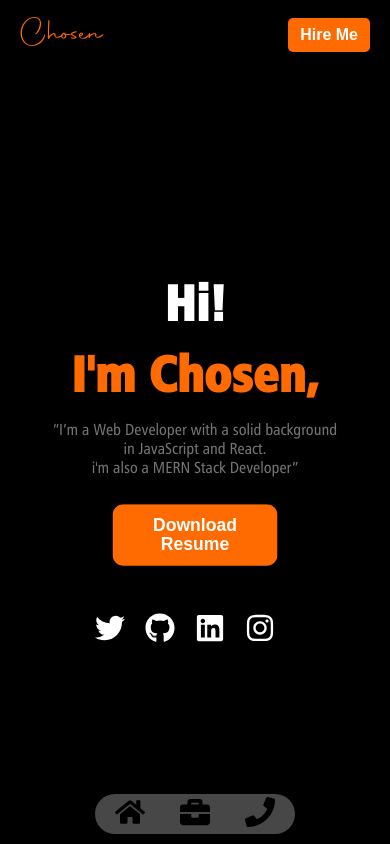
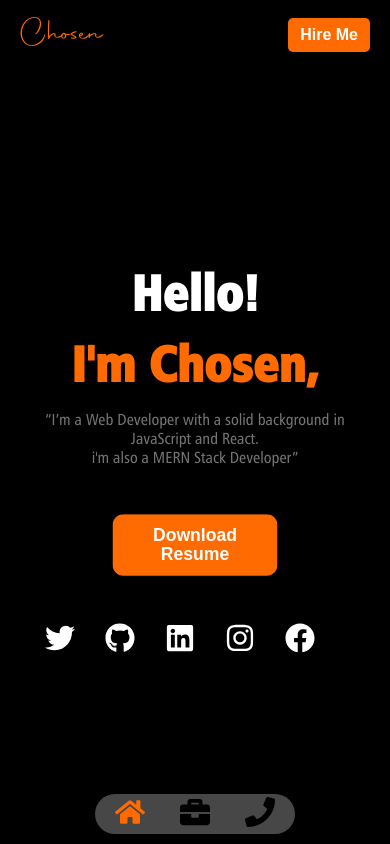
Before and after one commit to chosenvincent1/portfolio, a React (Create React App) app: page / in a window 390 px wide. Built offline with nearby package versions, Linux system fonts and the light colour scheme.

Commit message:
Made few changes on all pages

```diff
--- a/src/App.css
+++ b/src/App.css
@@ -146,7 +146,8 @@ body {
 .first-home-section > .home-text > .third-p {
   font-size: 18px;
   color: #747474;
-  margin-bottom: 20px;
+  margin-bottom: 50px;
+  text-align: center;
 }
 
 .first-home-section > .home-text > .download-cv {
@@ -159,12 +160,14 @@ body {
   font-weight: 600;
   border-radius: 10px;
   text-transform: capitalize;
-  margin-bottom: 70px;
   width: 180px;
+  margin-bottom: 50px;
 }
 
 .first-home-section > .home-text > .home-social-media {
   display: flex;
+  justify-content: center;
+  width: 100%;
 }
 
 .first-home-section > .home-text > .home-social-media > a {
@@ -174,7 +177,7 @@ body {
 .first-home-section > .home-text > .home-social-media > a > .social-icon {
   font-size: 30px;
   color: white;
-  margin-right: 20px;
+  margin-right: 30px;
 }
 
 .first-home-section > .home-text > .developer {
@@ -278,6 +281,7 @@ body {
   background-color: black;
   width: 100%;
   height: 100vh;
+  overflow-y: auto;
 }
 
 .first-contact-section {
@@ -473,7 +477,7 @@ body {
   }
 
 
-  .first-home-section > .home-text > .home-dev-info {
+  .first-home-section > .home-text {
     padding: 0px 20px;
     display: flex;
     flex-direction: column;
@@ -481,38 +485,34 @@ body {
     position: relative;
   }
 
-  .first-home-section > .home-text > .home-dev-info > .first-p,
-  .first-home-section > .home-text > .home-dev-info > .second-p {
+  .first-home-section > .home-text > .first-p,
+  .first-home-section > .home-text > .second-p {
     font-size: 50px;
     margin: 0;
   }
 
-  .first-home-section > .home-text > .home-dev-info > .first-p {
+  .first-home-section > .home-text > .first-p {
     color: white;
     margin-top: 0;
   }
 
-  .first-home-section > .home-text > .home-dev-info > .second-p {
+  .first-home-section > .home-text > .second-p {
     color: #FF6B00;
     margin-top: 0px;
   }
 
-  .first-home-section > .home-text > .home-dev-info > .third-p {
+  .first-home-section > .home-text > .third-p {
     font-size: 16px;
-    margin-bottom: 20px;
+    margin-bottom: 50px;
     text-align: center;
   }
 
   .first-home-section > .home-text > .download-cv {
     padding: 10px;
     font-size: 16px;
-    margin-bottom: 0px;
+    margin-bottom: 50px;
     width: 150px;
   }
-
-  /* .first-home-section > .home-text > .home-social-media {
-    display: none;
-  } */
 
 
   /* PROJECT PAGE */
@@ -619,6 +619,10 @@ body {
     display: none;
   }
 
+  .contact-text > .social-media {
+    display: none;
+  }
+
   .contact-form {
     padding: 10px 20px;
     margin-bottom: 10px;
@@ -710,15 +714,9 @@ body {
   .first-home-section > .home-text > .third-p {
     font-size: 16px;
     color: #747474;
-    margin-bottom: 30px;
+    margin-bottom: 50px;
     text-align: center;
   }
-
-
-  /* .first-home-section > .home-text > .home-social-media {
-    display: flex;
-    align-items: center;
-  } */
 
   .first-home-section > .home-text > .download-cv {
     padding: 10px;
@@ -738,7 +736,7 @@ body {
   .project > .about {
     text-align: center;
     padding: 10px 10px 0px 10px;
-    margin-bottom: 50px;
+    margin-bottom: 100px;
   }
 
   .project > .about > h1 {
@@ -753,19 +751,17 @@ body {
     font-size: 1.5rem;
   }
 
+  .project > .project-container {
+    padding: 0px 30px;
+  }
+
+  .project > .project-container > .projects {
+    padding: 0px 20px;
+  }
+
   .project-image {
     width: 200;
     height: 250px;
-  }
-
-  .project-circle {
-    margin: 20px 0px;
-  }
-
-  .circle {
-    width: 5px;
-    height: 5px;
-    border-radius: 50%;
   }
 
 
@@ -786,12 +782,7 @@ body {
       padding: 0px 20px;
       /* background-color: red; */
     }
-    /* .contact-text {
-      width: 100%;
-      display: flex;
-      flex-direction: column;
-      padding-top: 150px;
-    } */
+
     .contact-text {
       width: auto;
       margin-bottom: 20px;
--- a/src/Components/Card.js
+++ b/src/Components/Card.js
@@ -8,6 +8,8 @@ const Grid = ({image, name, description, link, currentIndexValue})=> {
     const redirect = ()=> {
         window.location.replace(link)
     }
+
+    console.log(currentIndexValue.image)
 
     return(
         <motion.div
--- a/src/Components/Navbar.js
+++ b/src/Components/Navbar.js
@@ -9,7 +9,8 @@ const Navbar = ()=> {
 
     const { pathname } = location
 
-    console.log(location)
+    const splitLocation = pathname.split('/');
+
 
     return(
         <div className="navbar">
@@ -20,6 +21,7 @@ const Navbar = ()=> {
                 <Link to='/'>
                     <FaHome
                         className="nav-icon home-nav-icon"
+                        style={{color: splitLocation[1] === '' ? '#FF6B00' : ''}}
                     />
                 </Link>
             </motion.div>
@@ -31,6 +33,7 @@ const Navbar = ()=> {
                 <Link to='/project'>
                     <FaBriefcase
                         className="nav-icon project-nav-icon"
+                        style={{color: splitLocation[1] === 'project' ? '#FF6B00' : ''}}
                     />
                 </Link>
 
@@ -43,6 +46,7 @@ const Navbar = ()=> {
                 <Link to='/contact'>
                     <FaPhone
                         className="nav-icon contact-nav-icon"
+                        style={{color: splitLocation[1] === 'contact' ? '#FF6B00' : ''}}
                     />
                 </Link>
 
--- a/src/Pages/Home.js
+++ b/src/Pages/Home.js
@@ -30,7 +30,7 @@ const Home = ()=> {
             <section className="first-home-section">
             <SecondNavbar className='second-navbar' />
                 <div className="home-text">
-                        <p className="first-p">hi!</p>
+                        <p className="first-p">hello!</p>
                         <p className="second-p">i'm chosen,</p>
                         <p className="third-p"
                         >
@@ -75,6 +75,13 @@ const Home = ()=> {
                             >
                                 <FaInstagram className='social-icon' />
                             </motion.a>
+                            <motion.a
+                                href='https://www.instagram.com/chosenvincent1'
+                                variants={homeVariants}
+                                whileHover='visibleSocialMedia'
+                            >
+                                <FaFacebook className='social-icon' />
+                            </motion.a>
                         </div>
                     </div>
             </section>
```
